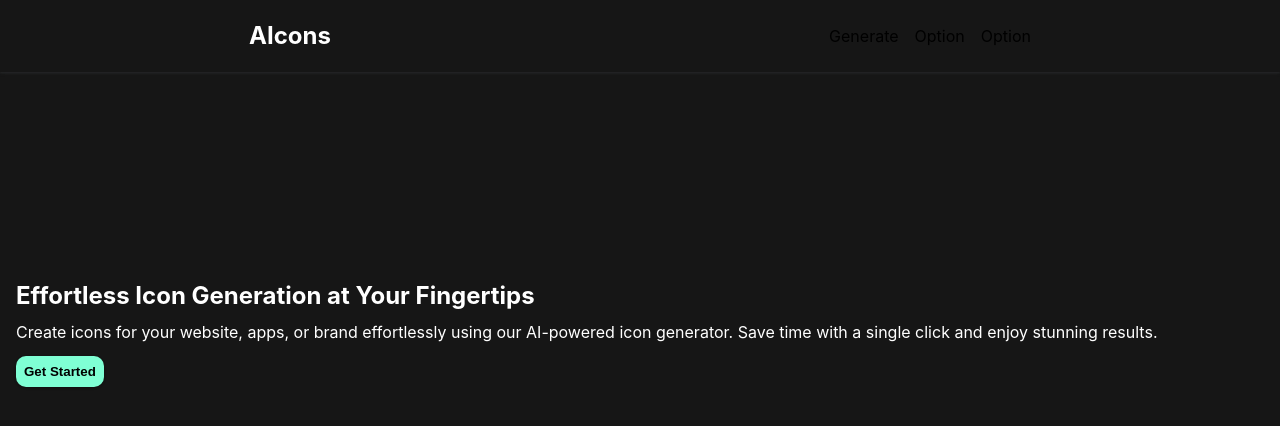
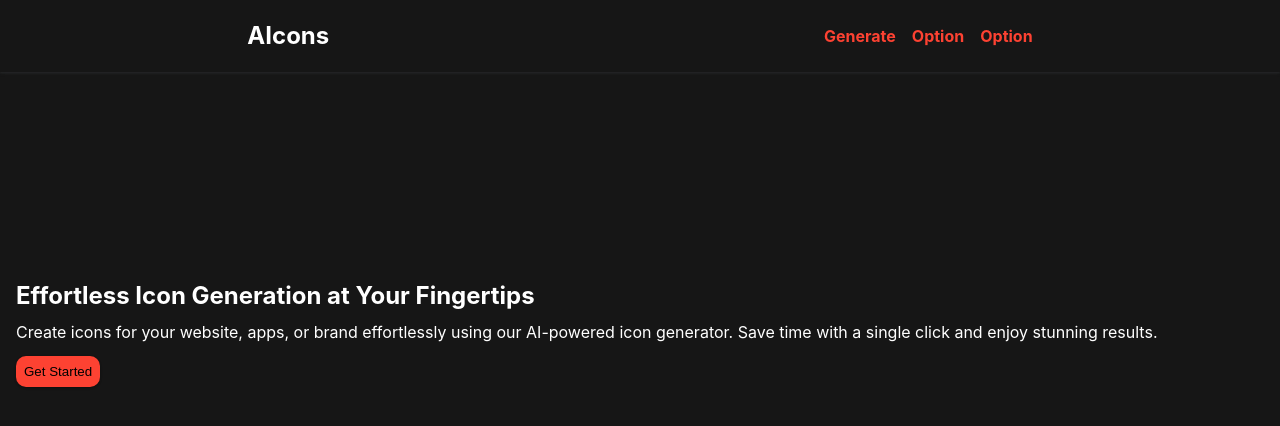
Before and after one commit to zac-march/ai-icons, a React (Create React App) app: page / in a window 1280 px wide. Shown: the top 426 px of the page. Built offline with nearby package versions, Linux system fonts and the light colour scheme.

Commit message:
Use global variables

```diff
--- a/src/components/Link/Link.module.css
+++ b/src/components/Link/Link.module.css
@@ -1,11 +1,10 @@
 @import "../../index.css";
 
 .link {
-  background-color: aquamarine;
+  background-color: var(--accent-color);
   padding: 0.5rem;
   width: max-content;
   border-radius: 10px;
   box-shadow: rgba(0, 0, 0, 0.12) 0px 1px 3px, rgba(0, 0, 0, 0.24) 0px 1px 2px;
   border: none;
-  font-weight: bold;
 }
--- a/src/sections/Nav/Nav.module.css
+++ b/src/sections/Nav/Nav.module.css
@@ -5,7 +5,6 @@
   display: flex;
   align-items: center;
   justify-content: space-around;
-  background-color: var(--primary-color);
   box-shadow: rgba(60, 64, 67, 0.3) 0px 1px 2px 0px,
     rgba(60, 64, 67, 0.15) 0px 1px 3px 1px;
 }
@@ -16,6 +15,6 @@
 }
 
 .navItems a {
-  text-decoration: none;
-  color: black;
+  color: var(--accent-color);
+  font-weight: bold;
 }
```
